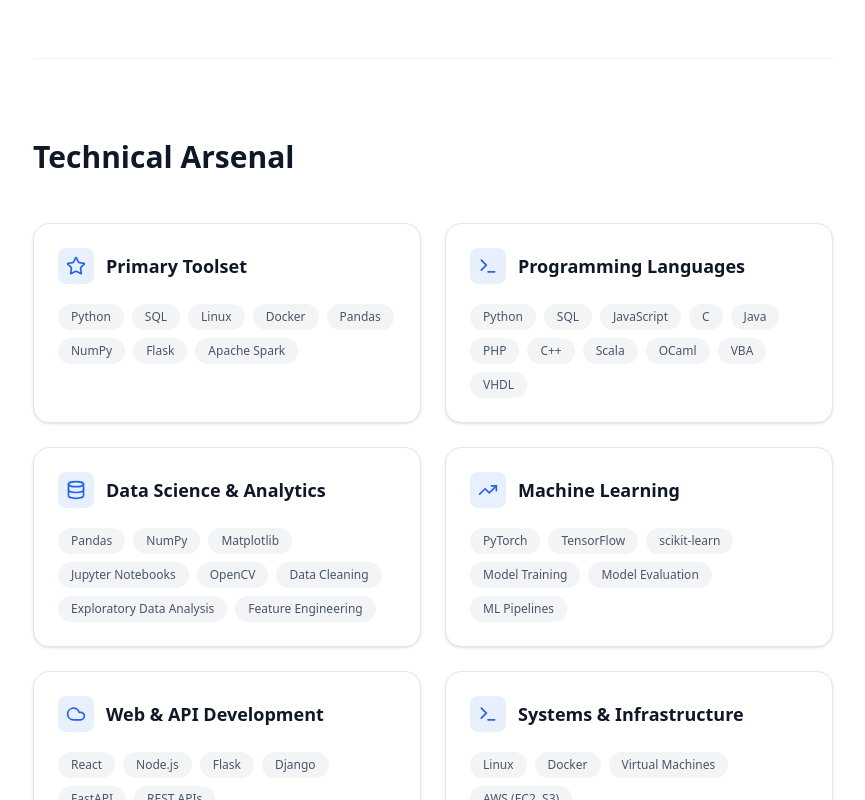
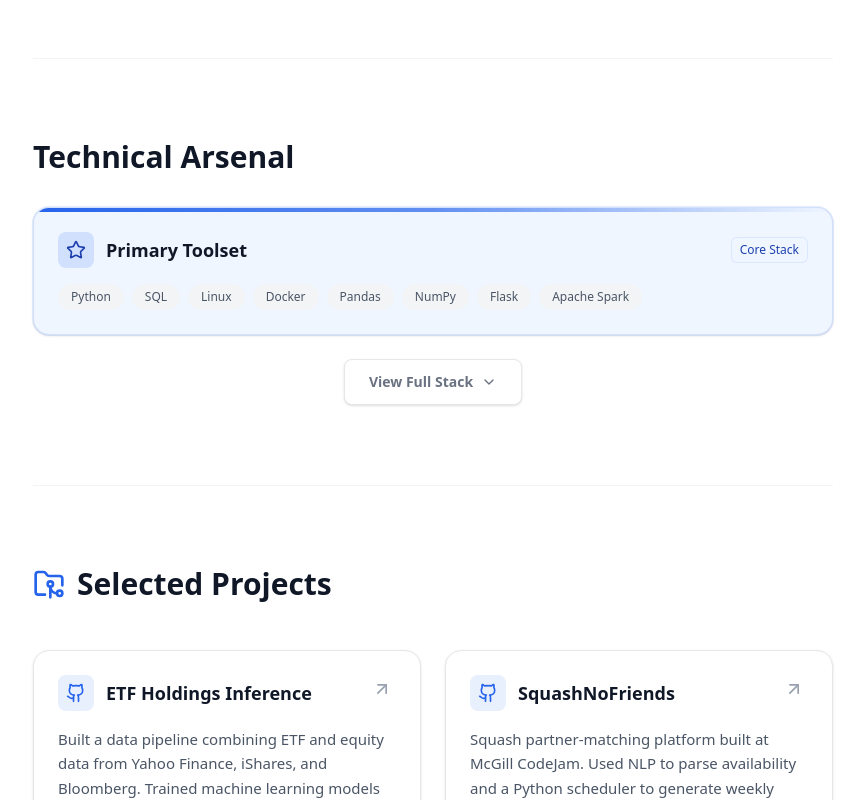
Before and after one commit to james-kidd/jameskidd.ca, a React (Vite) app: page / in a window 1280 px wide. Shown: the part 2340-3140 px from the top of the page, without its empty margins (367-1232 px from the left). Built offline with nearby package versions, Linux system fonts and the light colour scheme.

Commit message:
skills part solved

```diff
--- a/src/sections/SkillsSection.jsx
+++ b/src/sections/SkillsSection.jsx
@@ -1,45 +1,61 @@
-import React from "react";
+import React, { useState } from "react";
 import {
   Terminal,
   Database,
   Cloud,
   TrendingUp,
   Star,
+  ChevronDown,
+  ChevronUp,
+  Cpu,
+  Globe,
+  Layers,
 } from "lucide-react";
 
 const ICONS = {
-  terminal: <Terminal className="w-5 h-5" />,
-  database: <Database className="w-5 h-5" />,
-  cloud: <Cloud className="w-5 h-5" />,
-  trending: <TrendingUp className="w-5 h-5" />,
-  star: <Star className="w-5 h-5" />,
+  terminal: Terminal,
+  database: Database,
+  cloud: Cloud,
+  trending: TrendingUp,
+  star: Star,
+  systems: Cpu,
+  web: Globe,
+  tooling: Layers,
 };
 
-export default function SkillsSection({ data }) {
+function SkillCard({ block, isPrimary }) {
+  const Icon = ICONS[block.icon] ?? Terminal;
+
   return (
-    <div>
-      <h2 className="section-title mb-12">
-        Technical Arsenal
-      </h2>
+    <div
+      className={`card card-hover group relative overflow-hidden ${
+        isPrimary
+          ? "bg-(--secondary) border-(--primary)/15 ring-1 ring-(--primary)/10"
+          : ""
+      }`}
+    >
+      {isPrimary && (
+        <div className="absolute inset-x-0 top-0 h-1 bg-linear-to-r from-(--primary) via-(--primary)/70 to-transparent" />
+      )}
 
-      <div className="grid gap-6 sm:grid-cols-2">
-        {data.blocks.map((block) => (
+      <div className="flex items-center justify-between mb-4">
+        <div className="flex items-center">
           <div
-            key={block.id}
-            className="card card-hover group flex flex-col"
+            className={`icon-box ${
+              isPrimary ? "bg-(--primary)/15 text-(--primary-dark)" : ""
+            }`}
           >
-            {/* HEADER */}
-            <div className="flex items-center mb-5">
-              <div className="icon-box">
-                {ICONS[block.icon] ?? ICONS.terminal}
+            <Icon className="w-5 h-5" />
           </div>
 
-              <h3 className="ml-3 font-bold text-lg text-gray-900">
+          <h3 className="ml-3 font-bold text-lg text-gray-900 leading-tight">
             {block.title}
           </h3>
         </div>
 
-            {/* ITEMS */}
+        {isPrimary && <span className="badge badge-primary">Core Stack</span>}
+      </div>
+
       <div className="flex flex-wrap gap-2">
         {block.items.map((item) => (
           <span key={item} className="tag-pill">
@@ -48,7 +64,54 @@
         ))}
       </div>
     </div>
+  );
+}
+
+export default function SkillsSection({ data }) {
+  const [isExpanded, setIsExpanded] = useState(false);
+
+  const primaryBlock = data.blocks.find((b) => b.id === "primary");
+  const otherBlocks = data.blocks.filter((b) => b.id !== "primary");
+
+  return (
+    <div>
+      <h2 className="section-title mb-8">Technical Arsenal</h2>
+
+      {/* 1. PRIMARY BLOCK (Always Visible) */}
+      <div className="relative z-10">
+        {primaryBlock && <SkillCard block={primaryBlock} isPrimary={true} />}
+      </div>
+
+      {/* 2. EXPAND TRIGGER */}
+      <div className="flex justify-center mt-6">
+        <button
+          onClick={() => setIsExpanded(!isExpanded)}
+          aria-expanded={isExpanded}
+          className="btn btn-outline group text-sm gap-2 px-6 py-3 shadow-sm active:scale-95"
+        >
+          <span>{isExpanded ? "Show Less" : "View Full Stack"}</span>
+          {isExpanded ? (
+            <ChevronUp className="w-4 h-4 group-hover:-translate-y-0.5 transition-transform" />
+          ) : (
+            <ChevronDown className="w-4 h-4 group-hover:translate-y-0.5 transition-transform" />
+          )}
+        </button>
+      </div>
+
+      {/* 3. EXPANDABLE GRID (Slides out) */}
+      <div
+        className={`
+          grid transition-all duration-700 ease-in-out
+          ${isExpanded ? "grid-rows-[1fr] opacity-100 mt-8" : "grid-rows-[0fr] opacity-0"}
+        `}
+      >
+        <div className="overflow-hidden">
+          <div className="grid gap-6 sm:grid-cols-2 pb-2">
+            {otherBlocks.map((block) => (
+              <SkillCard key={block.id} block={block} />
             ))}
+          </div>
+        </div>
       </div>
     </div>
   );
```
Lines whose indentation alone changed are shown as unchanged.
